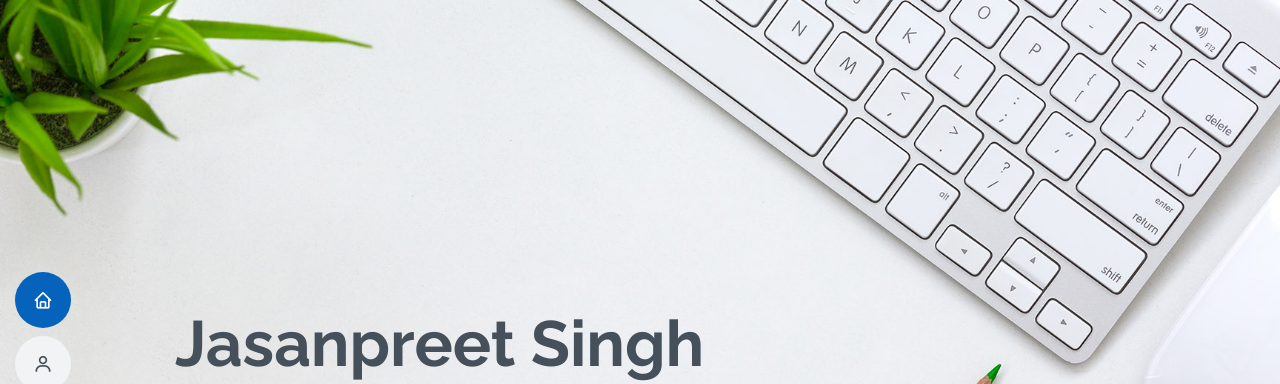
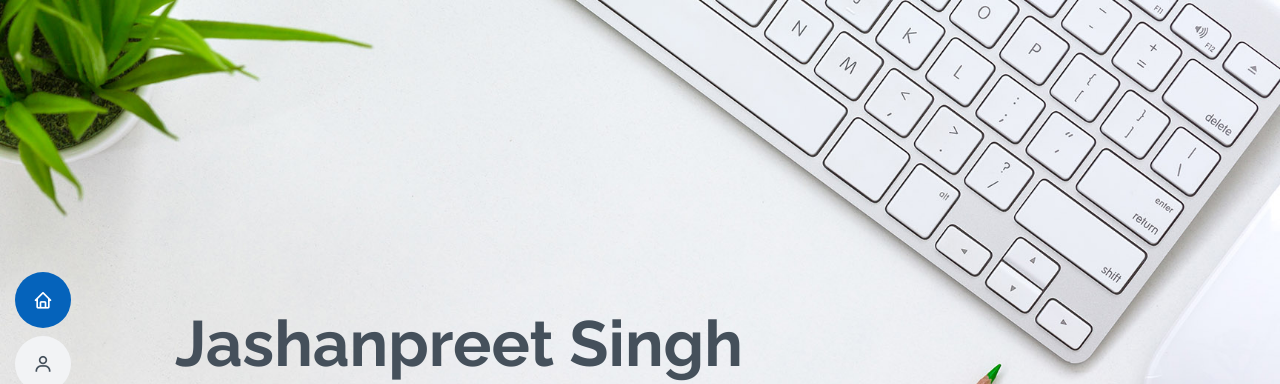
Before and after one commit to Jashanchana/jashanpreet, a plain HTML site: page index.html in a window 1280 px wide. Shown: the top 384 px of the page. Drawn offline with nearby package versions, Linux system fonts and the light colour scheme.

Commit message:
Update index.html

```diff
--- a/index.html
+++ b/index.html
@@ -57,7 +57,7 @@
   <!-- ======= Hero Section ======= -->
   <section id="hero" class="d-flex flex-column justify-content-center">
     <div class="container" data-aos="zoom-in" data-aos-delay="100">
-      <h1>Jasanpreet Singh</h1>
+      <h1>Jashanpreet Singh</h1>
       <p>I do <span class="typed" data-typed-items=" , Assistance, Consultation, File Tax Returns"></span></p>
       <div class="social-links">
         <a href="https://twitter.com/jashan0684" class="twitter"><i class="bx bxl-twitter"></i></a>
```
